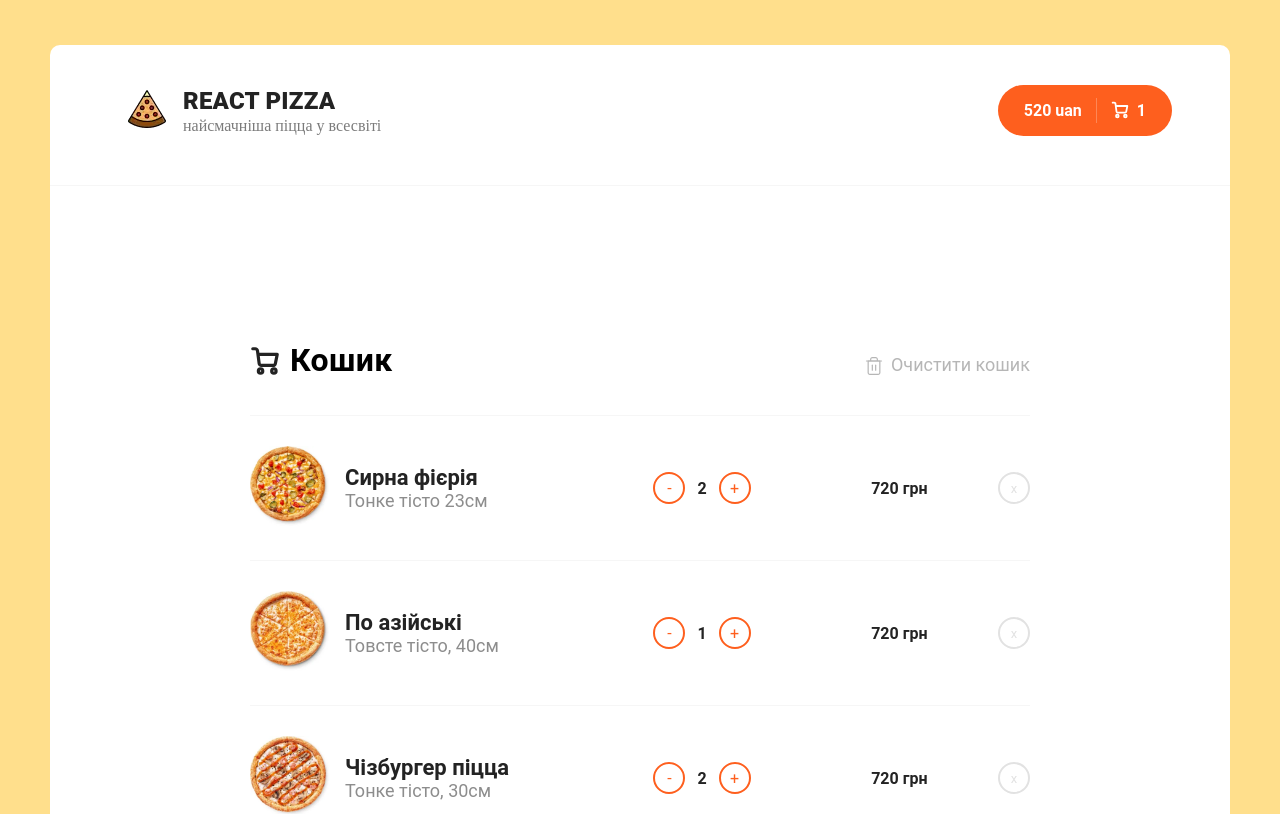
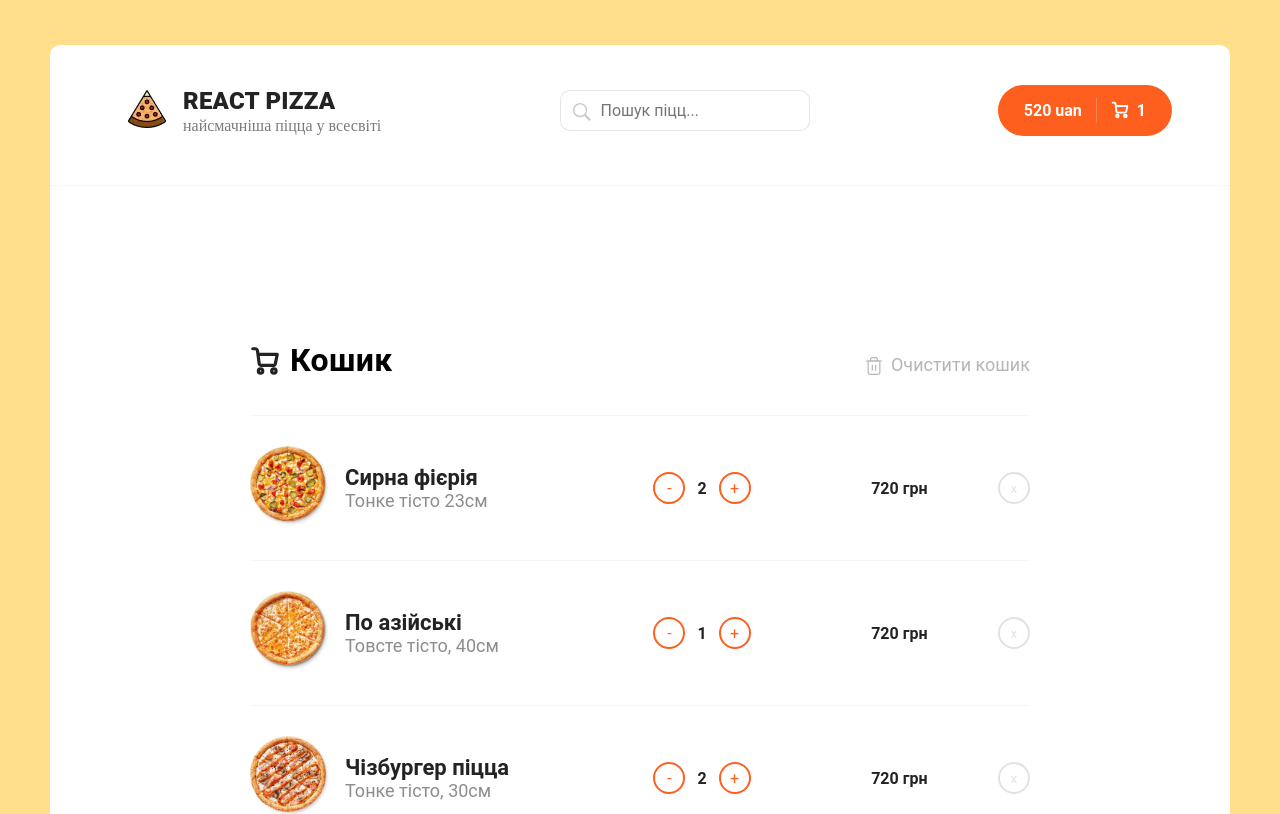
Before and after one commit to liubovridko/react-site-fastfood, a React (Create React App) app: page /cart in a window 1280 px wide. Shown: the top 814 px of the page. Built offline with nearby package versions, Linux system fonts and the light colour scheme.

Commit message:
Add pagination

```diff
--- a/package.json
+++ b/package.json
@@ -39,6 +39,7 @@
   "devDependencies": {
     "prettier": "^3.0.2",
     "react-content-loader": "^6.2.1",
+    "react-paginate": "^8.2.0",
     "sass": "^1.66.1"
   }
 }
--- a/src/App.js
+++ b/src/App.js
@@ -9,10 +9,14 @@
 import Cart from "./pages/Cart.js";
 import NotFound from "./pages/NotFound.js";
 
+import AppContext from "./context.js";
+
 function App() {
+  const [searchValue, setSearchValue] = React.useState("");
   return (
     <div className="wrapper">
-      <Header />
+      <AppContext.Provider value={{ searchValue, setSearchValue }}>
+        <Header searchValue={searchValue} setSearchValue={setSearchValue} />
 
         <main className="content">
           <Routes>
@@ -21,6 +25,7 @@
             <Route path="*" element={<NotFound />} />
           </Routes>
         </main>
+      </AppContext.Provider>
     </div>
   );
 }
--- a/src/components/Header.js
+++ b/src/components/Header.js
@@ -1,6 +1,8 @@
 import { Link } from "react-router-dom";
 
-export default function Header() {
+import Search from "./Search/";
+
+export default function Header({ searchValue, setSearchValue }) {
 	return (
 		<header className="header">
 			<div className="container">
@@ -16,6 +18,10 @@
 						<p>найсмачніша піцца у всесвіті</p>
 					</div>
 				</div>
+				<Search
+					searchValue={searchValue}
+					setSearchValue={setSearchValue}
+				/>
 				<div className="header__cart">
 					<Link to="cart" className="button button--cart">
 						<span id="total">520 uan</span>
--- /dev/null
+++ b/src/components/Pagination/Pagination.module.scss
@@ -0,0 +1,29 @@
+.root {
+	li {
+		display: inline-block;
+	}
+	a {
+		color: #eb5a1e;
+		cursor: pointer;
+		border: 1px solid #eb5a1e;
+		border-radius: 30px;
+		width: 40px;
+		height: 40px;
+		text-align: center;
+		line-height: 38px;
+		margin-right: 10px;
+		display: inline-block;
+		&:hover {
+			background-color: #eb5a1e;
+			color: #fff;
+		}
+	}
+	:global {
+		.selected {
+			a {
+				background-color: #eb5a1e;
+				color: #fff;
+			}
+		}
+	}
+}
--- /dev/null
+++ b/src/components/Pagination/index.js
@@ -0,0 +1,20 @@
+import ReactPaginate from "react-paginate";
+
+import styles from "./Pagination.module.scss";
+
+export default function Pagination({ onChangePage }) {
+	return (
+		<>
+			<ReactPaginate
+				className={styles.root}
+				breakLabel="..."
+				nextLabel=">"
+				onPageChange={(event) => onChangePage(event.selected + 1)}
+				pageRangeDisplayed={4}
+				pageCount={3}
+				previousLabel="<"
+				renderOnZeroPageCount={null}
+			/>
+		</>
+	);
+}
--- /dev/null
+++ b/src/components/Search/Search.module.scss
@@ -0,0 +1,35 @@
+.root {
+	position: relative;
+	margin-right: 10px;
+}
+.input {
+	border: 1px solid rgba(0, 0, 0, 0.1);
+	padding: 10px 20px;
+	padding-left: 40px;
+	border-radius: 10px;
+	width: 250px;
+	font-size: 16px;
+	transition: all 0.15s ease-in-out;
+	&:focus {
+		border: 1px solid rgba(0, 0, 0, 0.2);
+		width: 300px;
+	}
+}
+.icon {
+	width: 24px;
+	height: 24px;
+	opacity: 0.2;
+	position: absolute;
+	top: 10px;
+	left: 10px;
+}
+.clear {
+	position: absolute;
+	top: 10px;
+	right: 10px;
+	opacity: 0.3;
+	cursor: pointer;
+	&:hover {
+		opacity: 0.5;
+	}
+}
--- /dev/null
+++ b/src/components/Search/index.js
@@ -0,0 +1,43 @@
+import styles from "./Search.module.scss";
+
+export default function Search({ searchValue, setSearchValue }) {
+	return (
+		<div className={styles.root}>
+			<svg
+				className={styles.icon}
+				height="512px"
+				id="Layer_1"
+				version="1.1"
+				viewBox="0 0 512 512"
+				width="512px"
+				xmlns="http://www.w3.org/2000/svg"
+			>
+				<path d="M344.5,298c15-23.6,23.8-51.6,23.8-81.7c0-84.1-68.1-152.3-152.1-152.3C132.1,64,64,132.2,64,216.3  c0,84.1,68.1,152.3,152.1,152.3c30.5,0,58.9-9,82.7-24.4l6.9-4.8L414.3,448l33.7-34.3L339.5,305.1L344.5,298z M301.4,131.2  c22.7,22.7,35.2,52.9,35.2,85c0,32.1-12.5,62.3-35.2,85c-22.7,22.7-52.9,35.2-85,35.2c-32.1,0-62.3-12.5-85-35.2  c-22.7-22.7-35.2-52.9-35.2-85c0-32.1,12.5-62.3,35.2-85c22.7-22.7,52.9-35.2,85-35.2C248.5,96,278.7,108.5,301.4,131.2z" />
+			</svg>
+			<input
+				value={searchValue}
+				onChange={(event) => setSearchValue(event.target.value)}
+				className={styles.input}
+				placeholder="Пошук піцц..."
+			/>
+			{searchValue && (
+				<svg
+					onClick={() => setSearchValue("")}
+					className={styles.clear}
+					fill="none"
+					height="24"
+					stroke="currentColor"
+					strokeLinecap="round"
+					strokeLinejoin="round"
+					strokeWidth="2"
+					viewBox="0 0 24 24"
+					width="24"
+					xmlns="http://www.w3.org/2000/svg"
+				>
+					<line x1="18" x2="6" y1="6" y2="18" />
+					<line x1="6" x2="18" y1="6" y2="18" />
+				</svg>
+			)}
+		</div>
+	);
+}
--- /dev/null
+++ b/src/context.js
@@ -0,0 +1,5 @@
+import React from "react";
+
+const AppContext = React.createContext({});
+
+export default AppContext;
--- a/src/pages/Home.js
+++ b/src/pages/Home.js
@@ -3,6 +3,9 @@
 import Sort from "../components/Sort.js";
 import PizzaBlock from "../components/PizzaBlock.js";
 import Skeleton from "../components/Skeleton.js";
+import Pagination from "../components/Pagination/";
+
+import AppContext from "../context.js";
 
 export default function Home() {
 	const [items, setItems] = React.useState([]);
@@ -12,15 +15,18 @@
 		name: "популярні",
 		sortProperty: "rating",
 	});
-	console.log(categoryId);
+	const [currentPage, setCurrentPage] = React.useState(1);
+
+	const { searchValue } = React.useContext(AppContext);
 
 	React.useEffect(() => {
-		const category = categoryId > 0 ? `category=${categoryId}` : "";
+		const category = categoryId > 0 ? `&category=${categoryId}` : "";
 		const sortBy = sortObj.sortProperty.replace("-", "");
 		const order = sortObj.sortProperty.includes("-") ? "asc" : "desc";
+		const search = searchValue ? `&search=${searchValue}` : "";
 		setIsLoading(true);
 		fetch(
-			`https://64fb19d3cb9c00518f7aa530.mockapi.io/items?${category}&sortBy=${sortBy}&order=${order}`,
+			`https://64fb19d3cb9c00518f7aa530.mockapi.io/items?limit=4&page=${currentPage}${category}&sortBy=${sortBy}&order=${order}${search}`,
 		)
 			.then((res) => {
 				return res.json();
@@ -30,7 +36,7 @@
 				setIsLoading(false);
 			});
 		window.scrollTo(0, 0);
-	}, [categoryId, sortObj]);
+	}, [categoryId, sortObj, searchValue, currentPage]);
 	return (
 		<div className="container">
 			<div className="block__filter">
@@ -46,10 +52,22 @@
 					? [...new Array(6)].map((_, index) => (
 							<Skeleton key={index} />
 					  ))
-					: items.map((item, key) => (
-							<PizzaBlock key={item.id} {...item} />
-					  ))}
+					: items
+							.filter((obj) => {
+								if (
+									obj.title
+										.toLowerCase()
+										.includes(searchValue.toLowerCase())
+								) {
+									return true;
+								}
+								return false;
+							})
+							.map((item, key) => (
+								<PizzaBlock key={item.id} {...item} />
+							))}
 			</div>
+			<Pagination onChangePage={(number) => setCurrentPage(number)} />
 		</div>
 	);
 }
```
Also changed, not shown: 1 other file (tests, documents, lock files or other folders). Lines whose indentation alone changed are shown as unchanged.
